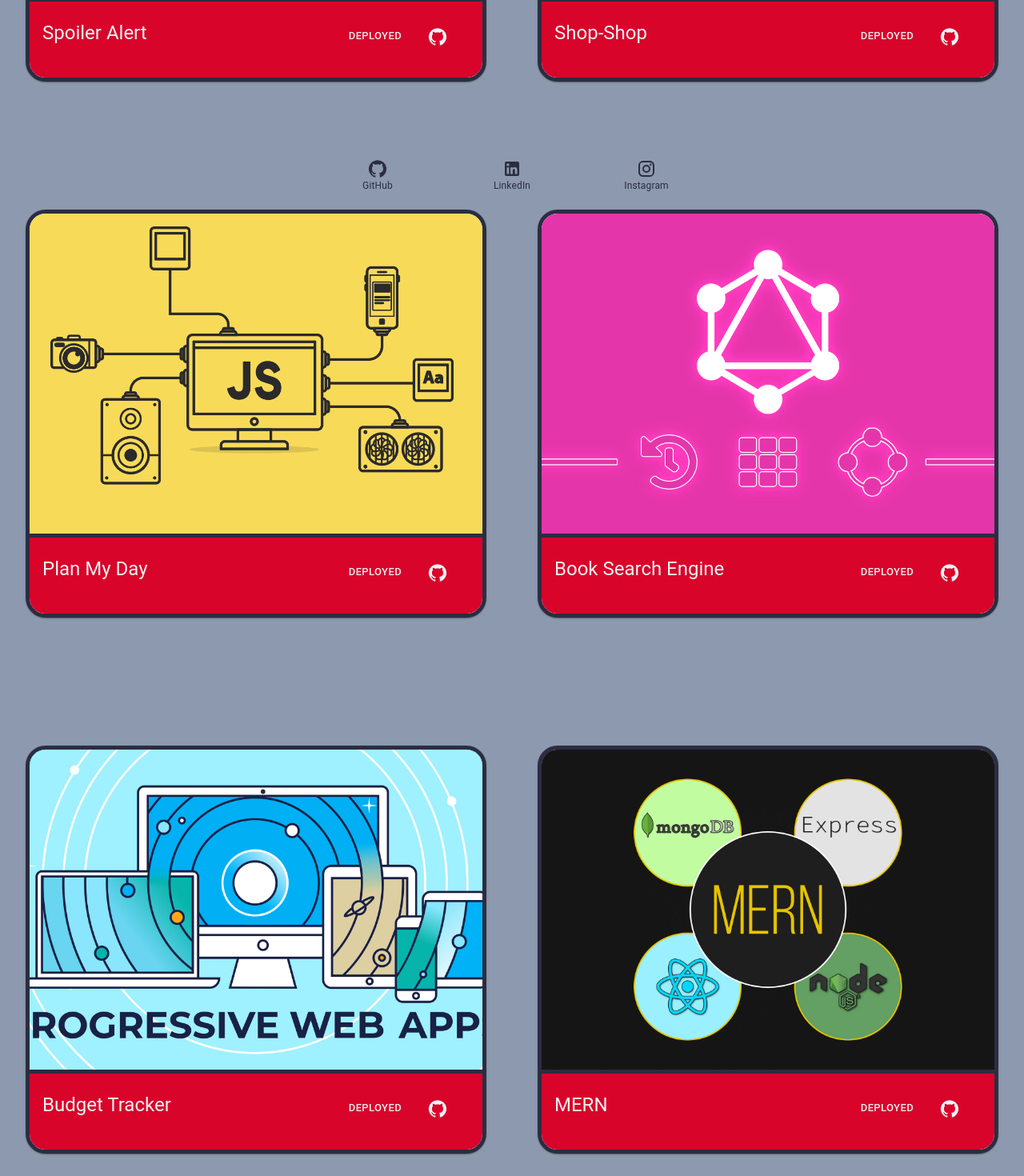
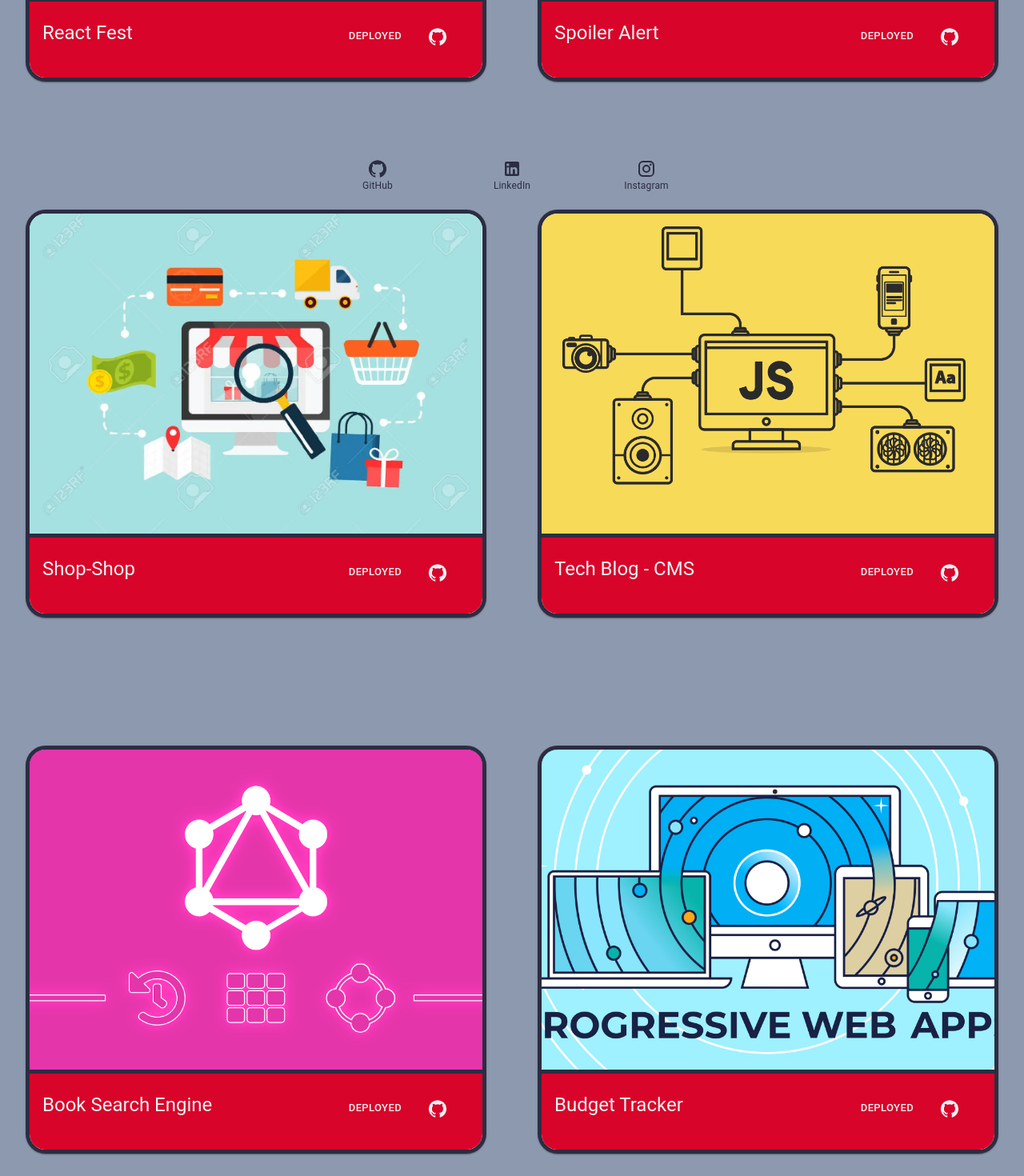
Before and after one commit to rmartin1985/Richard-Martin-portfolio, a React (Create React App) app: page /portfolio in a window 1280 px wide. Shown: the part 552-2022 px from the top of the page at 80% size. Built offline with nearby package versions, Linux system fonts and the light colour scheme.

Commit message:
updated projects

```diff
--- a/src/components/Project/index.js
+++ b/src/components/Project/index.js
@@ -89,7 +89,7 @@
                     <Button sx={{ color: '#edf2f4' }} href={project.link} target='_blank' size='small'>
                       Deployed
                     </Button>
-                    <Button size='small' >
+                    <Button size='small' href={project.git} target='_blank'>
                       <GitHubIcon sx={{ color: '#edf2f4' }} />
                     </Button>
                   </CardActions>
--- a/src/pages/Portfolio.js
+++ b/src/pages/Portfolio.js
@@ -1,6 +1,5 @@
 import React from "react";
 import Project from '../components/Project/index'
-import place from '../assets/projects/placeimg_640_480_tech.jpg'
 import spoiler from '../assets/projects/spoiler-alert.png'
 import javaScriptImg from '../assets/projects/javascript.png'
 import fullStack from '../assets/projects/fullstack.jpeg';
@@ -11,52 +10,59 @@
 import shopShop from '../assets/projects/shop-shop.gif';
 import books from '../assets/projects/books.gif';
 import budget from '../assets/projects/budget.gif';
-import plan from '../assets/projects/plan.gif';
+import blog from '../assets/projects/tech-blog.gif';
+import fest from '../assets/projects/fest.gif';
 
 function Portfolio() {
     const projects = [
         {
+            title: "React Fest",
+            id: 1,
+            img: mern,
+            hover: fest,
+            link: "https://react-fest.herokuapp.com/",
+            git: "https://github.com/MERNerds/react-fest"
+        },
+        {
             title: "Spoiler Alert",
-            id: 1,
+            id: 2,
             img: fullStack,
             hover: spoiler,
-            link: "https://obscure-ravine-58128.herokuapp.com/"
+            link: "https://obscure-ravine-58128.herokuapp.com/",
+            git: "https://github.com/rmartin1985/spoiler-alert"
         },
         {
             title: "Shop-Shop",
-            id: 2,
+            id: 3,
             img: eCommerce,
             hover: shopShop,
-            link: "https://radiant-tundra-86540.herokuapp.com/"
+            link: "https://radiant-tundra-86540.herokuapp.com/",
+            git: "https://github.com/rmartin1985/shop-shop"
         },
         {
-            title: "Plan My Day",
-            id: 3,
+            title: "Tech Blog - CMS",
+            id: 4,
             img: javaScriptImg,
-            hover: plan,
-            link: "https://rmartin1985.github.io/plan-my-day/"
+            hover: blog,
+            link: "https://still-cove-88939.herokuapp.com/",
+            git: "https://github.com/rmartin1985/Tech-blog-MVC-Week-14"
         },
         {
             title: "Book Search Engine",
-            id: 4,
+            id: 5,
             img: graphql,
             hover: books,
-            link: "https://pacific-dawn-01756.herokuapp.com/"
+            link: "https://pacific-dawn-01756.herokuapp.com/",
+            git: "https://github.com/rmartin1985/book-search-engine-wk-21"
         },
         {
             title: "Budget Tracker",
-            id: 5,
+            id: 6,
             img: pwa,
             hover: budget,
-            link: "https://warm-chamber-52689.herokuapp.com/"
+            link: "https://warm-chamber-52689.herokuapp.com/",
+            git: "https://github.com/rmartin1985/budget-tracker-wk-19"
         },
-        {
-            title: "MERN",
-            id: 6,
-            img: mern,
-            hover: place,
-            link: "https://rmartin1985.github.io/rock-paper-scissors/"
-        }
     ]
     return (
         <Project
```
Also changed, not shown: 2 other files (tests, documents, lock files or other folders).
